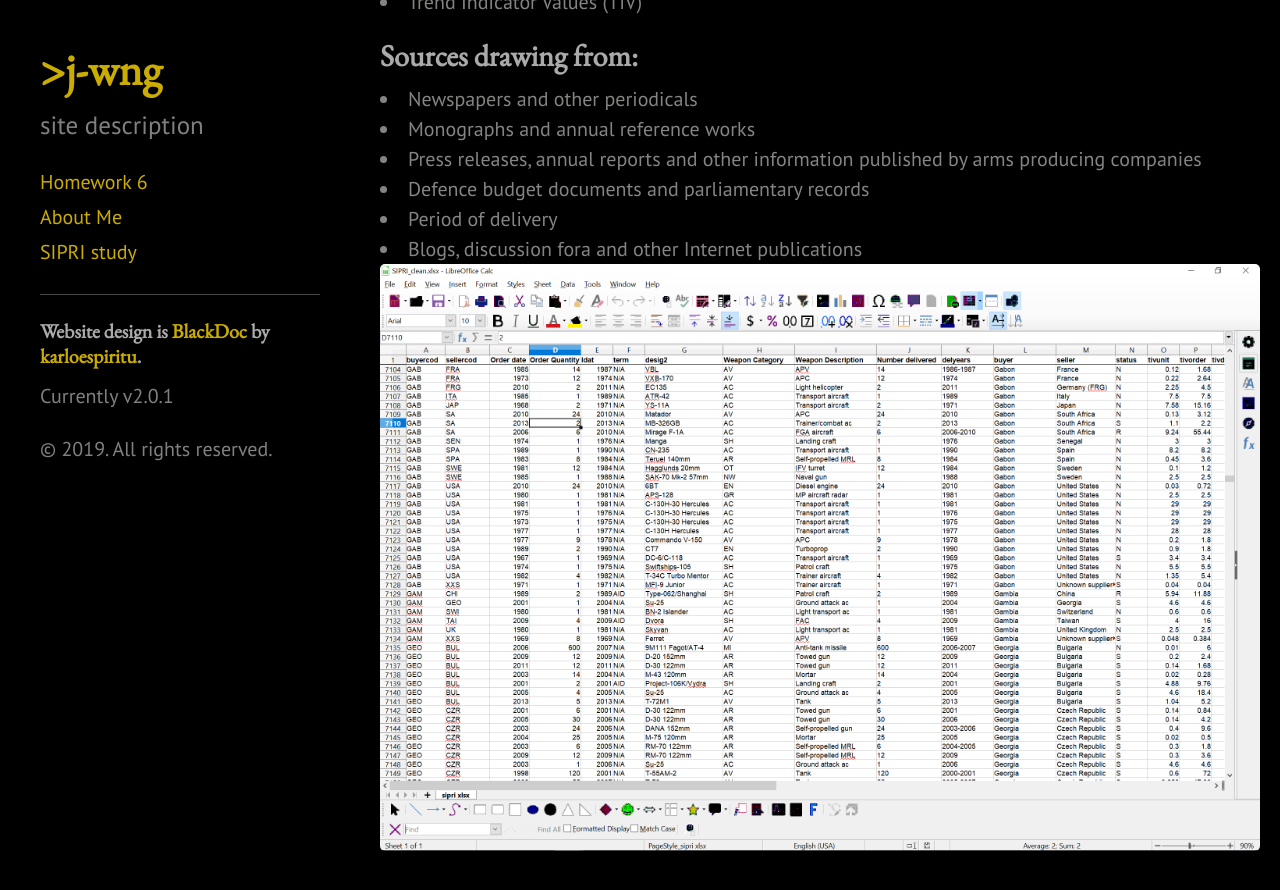
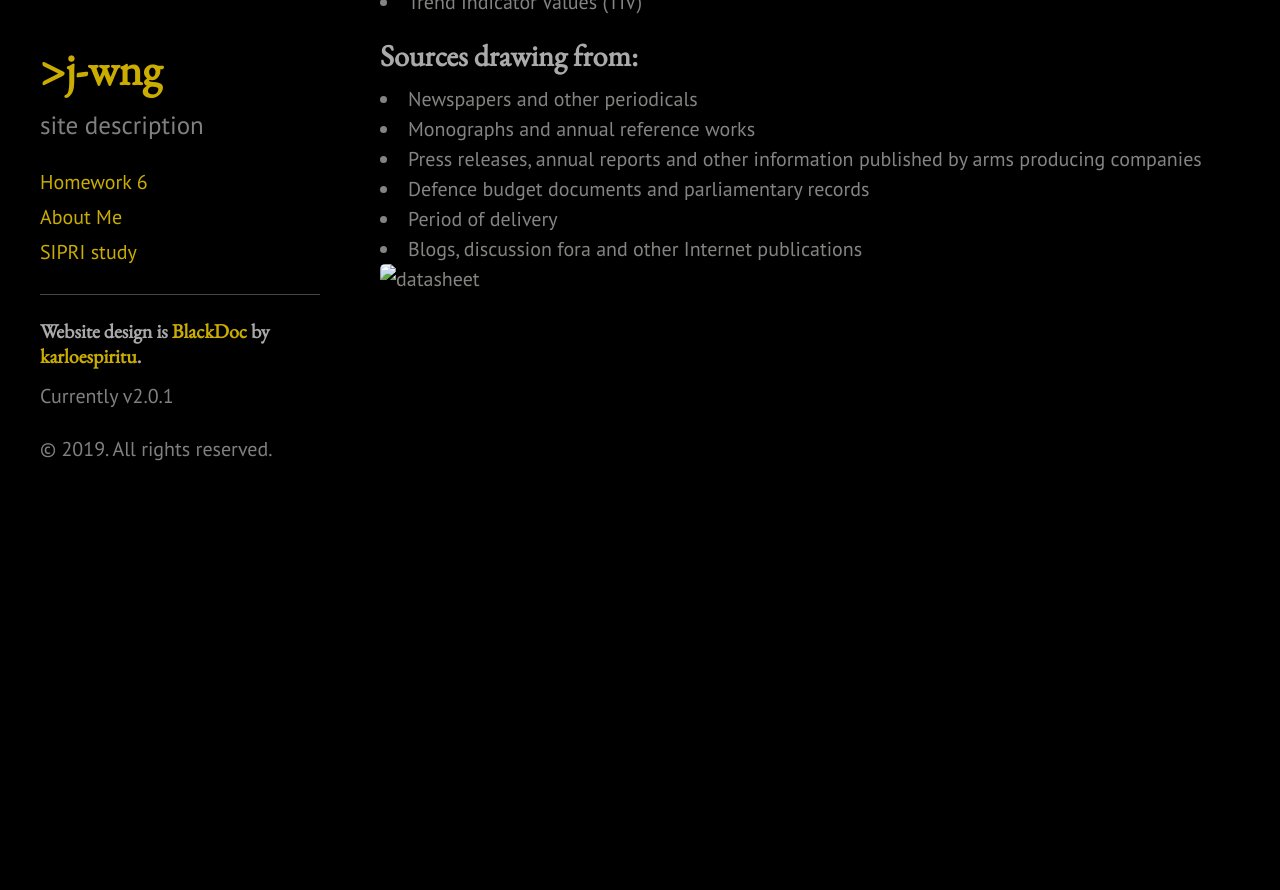
Before and after one commit to j-wng/j-wng.github.io, a Jekyll site: the page built from data.html, in a window 1280 px wide and 900 px high, scrolled down 495 px. Shown: the top 890 px of the window. Built offline with Jekyll 4.4.1, drawn with Linux system fonts in a browser that asks for light colours.

Commit message:
Update data.html

```diff
--- a/data.html
+++ b/data.html
@@ -27,6 +27,6 @@
   <li>Blogs, discussion fora and other Internet publications</li>
 </u1>
 
-  <img src="https://j-wng.github.io/DHProject/SIPRI_datasheet.PNG" alt="datasheet">
+  <img src="j-wng.github.io/DHProject/SIPRI_datasheet.PNG" alt="datasheet">
 
 </head>
```
